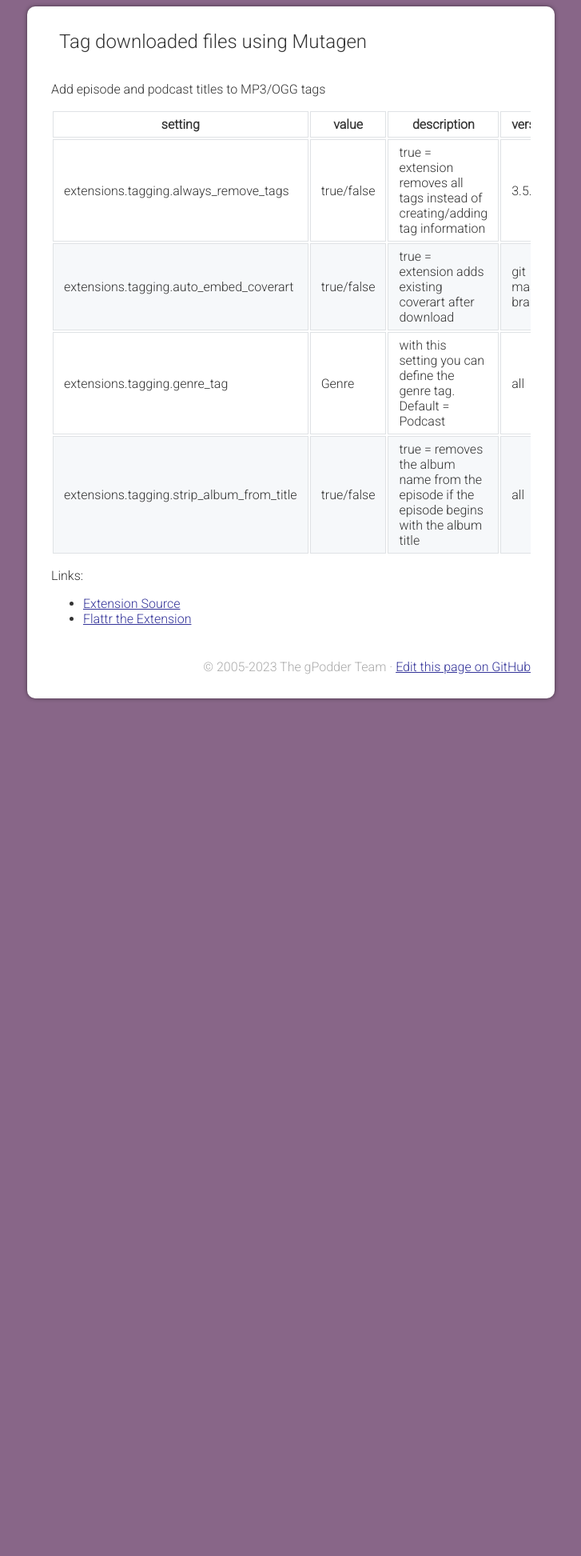
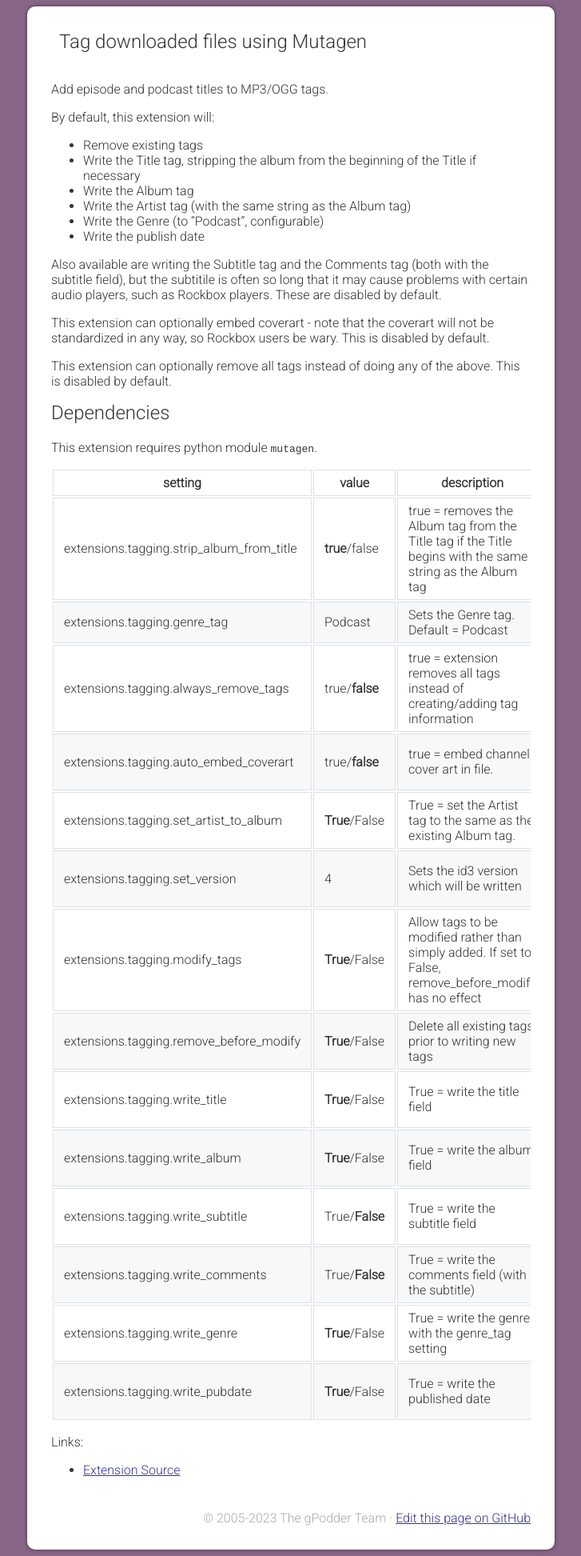
Before and after one commit to gpodder/gpodder.github.io, a Jekyll site: the page built from docs/extensions/tagging.md, in a window 1280 px wide. Shown: the whole page at 80% size, without its empty margins (276-1003 px from the left). Built offline with Jekyll 4.4.1, drawn with Linux system fonts in a browser that asks for light colours; our own code applies the rules of GitHub Pages for plain Markdown files; before the commit the page ends 900 px from its top, so only the background shows below that.

Commit message:
Update tagging extension documentation

```diff
--- a/docs/extensions/tagging.md
+++ b/docs/extensions/tagging.md
@@ -2,16 +2,49 @@
 title: Tag downloaded files using Mutagen
 ---
 
-Add episode and podcast titles to MP3/OGG tags
+Add episode and podcast titles to MP3/OGG tags.
+
+By default, this extension will:
+   - Remove existing tags
+   - Write the Title tag, stripping the album from the beginning of the Title if necessary
+   - Write the Album tag
+   - Write the Artist tag (with the same string as the Album tag)
+   - Write the Genre (to "Podcast", configurable)
+   - Write the publish date
+
+Also available are writing the Subtitle tag and the Comments tag (both with the
+subtitle field), but the subtitile is often so long that it may cause problems with
+certain audio players, such as Rockbox players. These are disabled by default.
+
+This extension can optionally embed coverart - note that the coverart will not be
+standardized in any way, so Rockbox users be wary. This is disabled by default.
+
+This extension can optionally remove all tags instead of doing any of the above.
+This is disabled by default.
+
+## Dependencies
+
+This extension requires python module `mutagen`.
 
 | setting                                      | value      | description                                                                               | version           |
 |----------------------------------------------|------------|-------------------------------------------------------------------------------------------|-------------------|
-| extensions.tagging.always\_remove\_tags      | true/false | true = extension removes all tags instead of creating/adding tag information              | 3.5.0             |
-| extensions.tagging.auto\_embed\_coverart     | true/false | true = extension adds existing coverart after download                                    | git master branch |
-| extensions.tagging.genre\_tag                | Genre      | with this setting you can define the genre tag. Default = Podcast                         | all               |
-| extensions.tagging.strip\_album\_from\_title | true/false | true = removes the album name from the episode if the episode begins with the album title | all               |
+| extensions.tagging.strip\_album\_from\_title | **true**/false | true = removes the Album tag from the Title tag if the Title begins with the same string as the Album tag | all |
+| extensions.tagging.genre\_tag                | Podcast    | Sets the Genre tag. Default = Podcast | all |
+| extensions.tagging.always\_remove\_tags      | true/**false** | true = extension removes all tags instead of creating/adding tag information              | 3.5.0             |
+| extensions.tagging.auto\_embed\_coverart     | true/**false** | true = embed channel cover art in file. | git master branch |
+| extensions.tagging.set\_artist\_to\_album    | **True**/False | True = set the Artist tag to the same as the existing Album tag. | git master branch |
+| extensions.tagging.set\_version              | 4              | Sets the id3 version which will be written | git master branch |
+| extensions.tagging.modify\_tags              | **True**/False | Allow tags to be modified rather than simply added. If set to False, remove\_before\_modify has no effect | git master branch |
+| extensions.tagging.remove\_before\_modify    | **True**/False | Delete all existing tags prior to writing new tags | git master branch |
+| extensions.tagging.write\_title              | **True**/False | True = write the title field | git master branch |
+| extensions.tagging.write\_album              | **True**/False | True = write the album field | git master branch |
+| extensions.tagging.write\_subtitle           | True/**False** | True = write the subtitle field | git master branch |
+| extensions.tagging.write\_comments           | True/**False** | True = write the comments field (with the subtitle) | git master branch |
+| extensions.tagging.write\_genre              | **True**/False | True = write the genre with the genre\_tag setting | git master branch |
+| extensions.tagging.write\_pubdate            | **True**/False | True = write the published date | git master branch |
+
+
 
 Links:
 
 -   [Extension Source](https://github.com/gpodder/gpodder/blob/master/share/gpodder/extensions/tagging.py)
--   [Flattr the Extension](https://flattr.com/thing/1203533/gPodder-Tagging-Extension)
```
